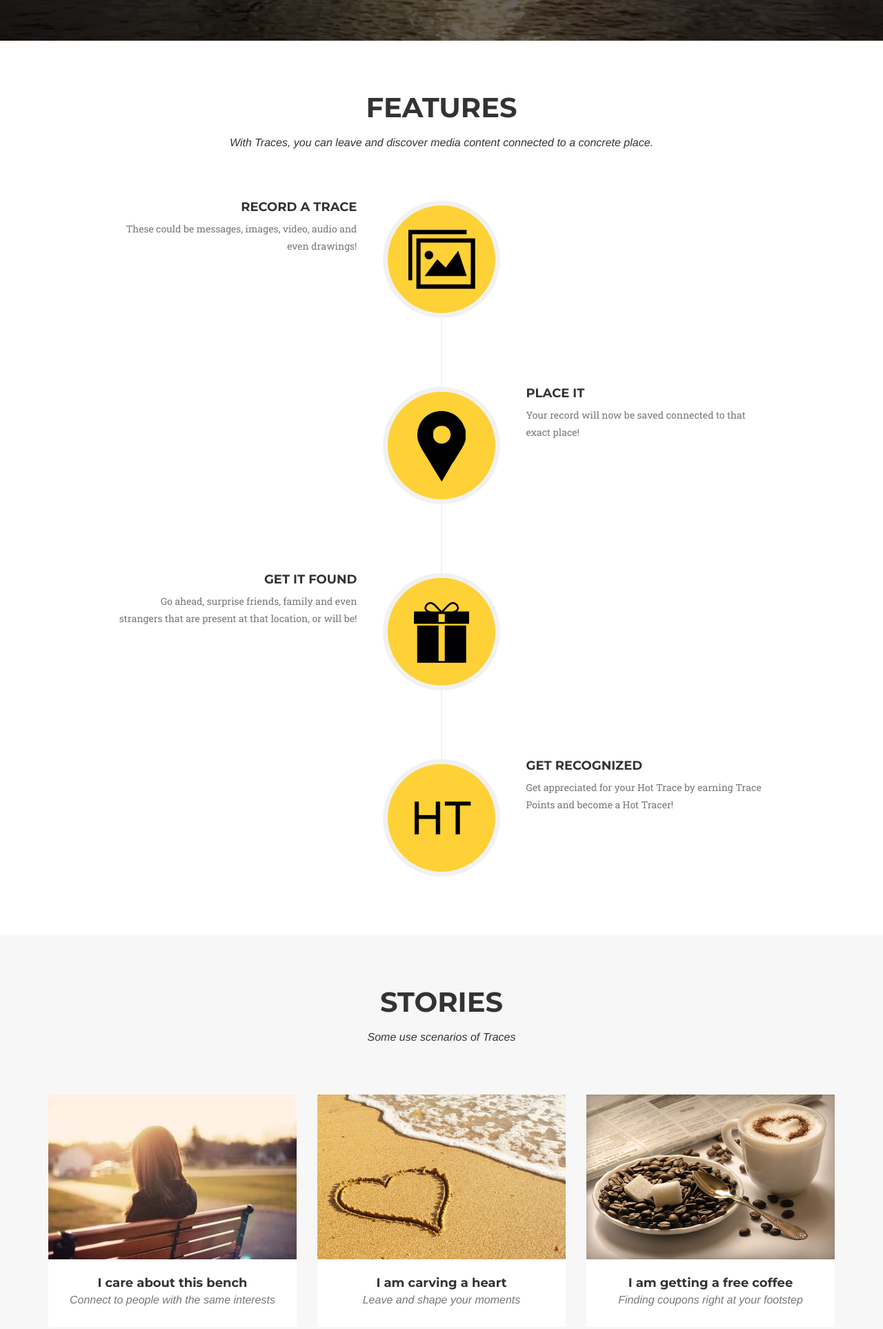
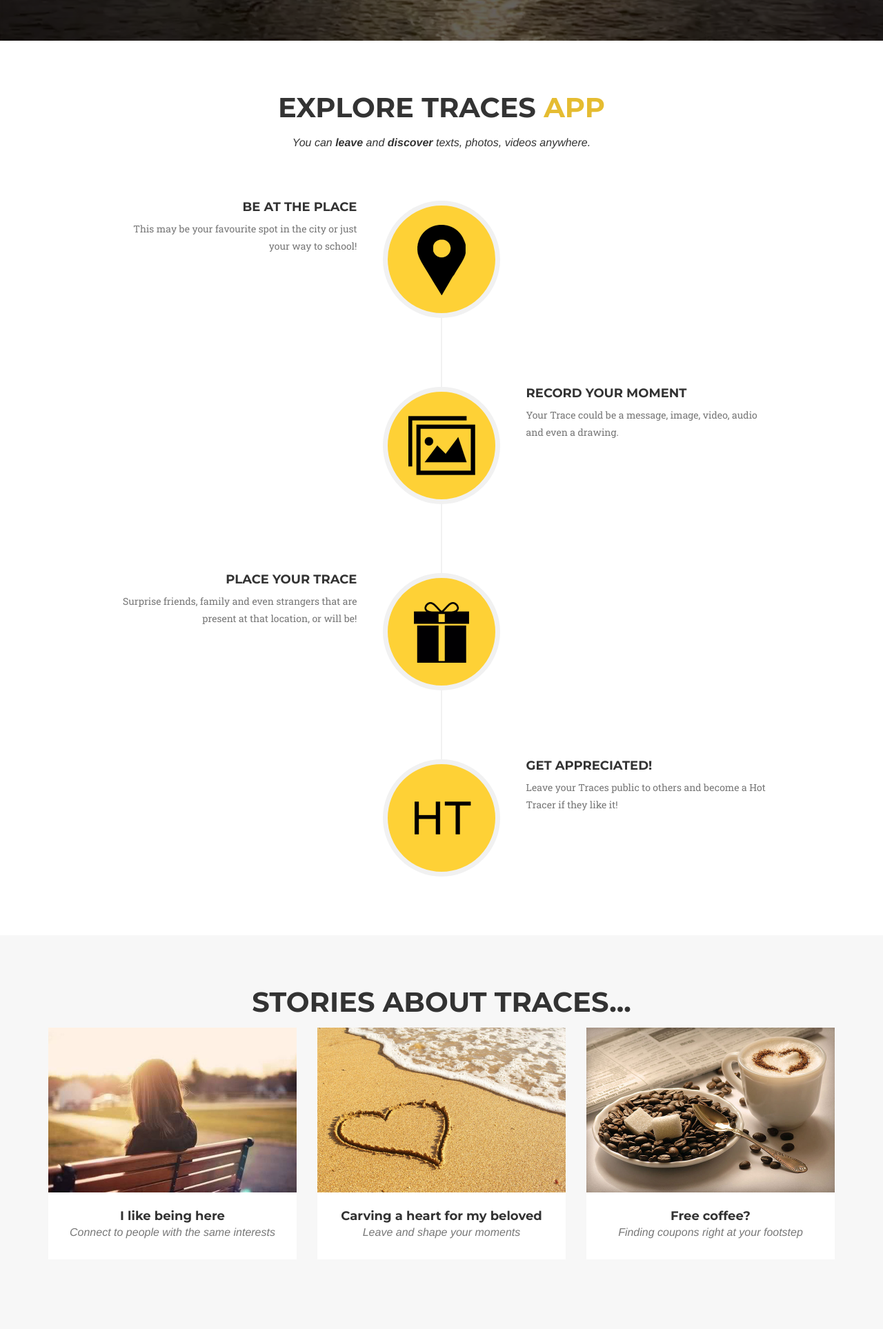
Before and after one commit to lpillmann/sandbox2, a plain HTML site: page index.html in a window 1280 px wide. Shown: the part 661-2588 px from the top of the page at 69% size. Drawn offline with nearby package versions, Linux system fonts and the light colour scheme; a web font is replaced by a local one.

Commit message:
changes sandbox2

```diff
--- a/css/traces.css
+++ b/css/traces.css
@@ -1,6 +1,10 @@
 body {
     overflow-x: hidden;
     font-family: "Roboto Slab","Helvetica Neue",Helvetica,Arial,sans-serif;
+}
+
+#appText {
+    color: #E5BC31;
 }
 
 .text-muted {
--- a/index.html
+++ b/index.html
@@ -84,8 +84,8 @@
             <div class="cover" data-color="black"></div>
             <div class="container">
                 <div class="intro-text">
-                    <div class="intro-lead-in">Bring places to life</div>
-                    <div class="intro-heading">Surprise others</div>
+                    <div class="intro-lead-in">Surprise others</div>
+                    <div class="intro-heading">Bring places to life</div>
                     <a href="#features" class="page-scroll btn btn-xl">Tell Me More</a>
                 </div>
             </div>
@@ -96,8 +96,8 @@
         <div class="container">
             <div class="row">
                 <div class="col-lg-12 text-center">
-                    <h2 class="section-heading">Features</h2>
-                    <h3 class="section-subheading text-muted">With Traces, you can leave and discover media content connected to a concrete place.</h3>
+                    <h2 class="section-heading">Explore Traces <span id="appText">App</span></h2>
+                    <h3 class="section-subheading text-muted">You can <strong>leave</strong> and <strong>discover</strong> texts, photos, videos anywhere.</h3>
                 </div>
             </div>
             <div class="row">
@@ -105,27 +105,27 @@
                     <ul class="timeline">
                         <li>
                             <div class="timeline-image">
-                                <img class="img-circle img-responsive" src="img/features/1.png" alt="">
+                                <img class="img-circle img-responsive" src="img/features/2.png" alt="">
                             </div>
                             <div class="timeline-panel">
                                 <div class="timeline-heading">
-                                    <h4>Record a trace</h4>
+                                    <h4>Be at the place</h4>
                                 </div>
                                 <div class="timeline-body">
-                                    <p class="text-muted">These could be messages, images, video, audio and even drawings!</p>
+                                    <p class="text-muted">This may be your favourite spot in the city or just your way to school!</p>
                                 </div>
                             </div>
                         </li>
                         <li class="timeline-inverted">
                             <div class="timeline-image">
-                                <img class="img-circle img-responsive" src="img/features/2.png" alt="">
+                                <img class="img-circle img-responsive" src="img/features/1.png" alt="">
                             </div>
                             <div class="timeline-panel">
                                 <div class="timeline-heading">
-                                    <h4>Place it</h4>
+                                    <h4>Record your moment</h4>
                                 </div>
                                 <div class="timeline-body">
-                                    <p class="text-muted">Your record will now be saved connected to that exact place!</p>
+                                    <p class="text-muted">Your Trace could be a message, image, video, audio and even a drawing.</p>
                                 </div>
                             </div>
                         </li>
@@ -135,10 +135,10 @@
                             </div>
                             <div class="timeline-panel">
                                 <div class="timeline-heading">
-                                    <h4>Get it found</h4>
+                                    <h4>Place your Trace</h4>
                                 </div>
                                 <div class="timeline-body">
-                                    <p class="text-muted">Go ahead, surprise friends, family and even strangers that are present at that location, or will be!</p>
+                                    <p class="text-muted">Surprise friends, family and even strangers that are present at that location, or will be!</p>
                                 </div>
                             </div>
                         </li>
@@ -148,10 +148,10 @@
                             </div>
                             <div class="timeline-panel">
                                 <div class="timeline-heading">
-                                    <h4>Get recognized</h4>
+                                    <h4>Get appreciated!</h4>
                                 </div>
                                 <div class="timeline-body">
-                                    <p class="text-muted">Get appreciated for your Hot Trace by earning Trace Points and become a Hot Tracer!</p>
+                                    <p class="text-muted">Leave your Traces public to others and become a Hot Tracer if they like it!</p>
                                 </div>
                             </div>
                         </li>
@@ -166,8 +166,8 @@
         <div class="container">
             <div class="row">
                 <div class="col-lg-12 text-center">
-                    <h2 class="section-heading">Stories</h2>
-                    <h3 class="section-subheading text-muted">Some use scenarios of Traces</h3>
+                    <h2 class="section-heading">Stories about Traces...</h2>
+                    <!-- <h3 class="section-subheading text-muted">Some use scenarios of Traces</h3> -->
                 </div>
             </div>
             <div class="row">
@@ -181,7 +181,7 @@
                         <img src="img/bench.jpg" class="img-responsive" alt="">
                     </a>
                     <div class="portfolio-caption">
-                        <h4>I care about this bench</h4>
+                        <h4>I like being here</h4>
                         <p class="text-muted">Connect to people with the same interests</p>
                     </div>
                 </div>
@@ -195,7 +195,7 @@
                         <img src="img/heart.jpg" class="img-responsive" alt="">
                     </a>
                     <div class="portfolio-caption">
-                        <h4>I am carving a heart</h4>
+                        <h4>Carving a heart for my beloved</h4>
                         <p class="text-muted">Leave and shape your moments</p>
                     </div>
                 </div>
@@ -209,7 +209,7 @@
                         <img src="img/coffee.jpg" class="img-responsive" alt="">
                     </a>
                     <div class="portfolio-caption">
-                        <h4>I am getting a free coffee</h4>
+                        <h4>Free coffee?</h4>
                         <p class="text-muted">Finding coupons right at your footstep</p>
                     </div>
                 </div>
@@ -217,7 +217,7 @@
         </div>
     </section>
 
-    <!-- Team Section -->
+    <!-- Team Section --
     <section id="team" class="bg-light-gray">
         <div class="container">
             <div class="row">
@@ -293,14 +293,14 @@
                 </div>
             </div>
         </div>
-    </section>
+    </section> -->
 
     <section id="contact">
 
             <div class="row">
                 <div class="col-lg-12 text-center">
                     <h2 class="section-heading">We keep you posted</h2>
-                    <h3 class="section-subheading">Join the waiting list for the beta</h3>
+                    <h3 class="section-subheading">Join the waiting list for the beta version</h3>
                 </div>
             </div>
 
@@ -392,7 +392,7 @@ Imagine living in Amsterdam. Amsterdam is full of <strong>beautiful places</stro
                             <h2>I am carving a heart</h2>
                             <p class="item-intro text-muted">Leave and shape your moments</p>
                             <img class="img-responsive img-centered" src="img/heart.jpg" alt="">
-                            <p>Think of all the moments we life through without properly realizing how unique the moments are. The <strong>small moments</strong>. The moments attached to <strong>beautiful places</strong>. Imagine for example that your lover visits you and you are walking on a <strong>beach during sunset</strong>. You are very much in love. While the beach may seem a normal place, at that point for you it is the <strong>creator of your special moment</strong>.<br><br> We at Traces believe those moments should be saved and shared with people that visit that place after you. Those places deserve to get recognized, the moments deserve to be shared. Friends, family or even strangers will get a happy surprise.
+                            <p>Think of all the moments we live through without properly realizing how unique the moments are. The <strong>small moments</strong>. The moments attached to <strong>beautiful places</strong>. Imagine for example that your lover visits you and you are walking on a <strong>beach during sunset</strong>. You are very much in love. While the beach may seem a normal place, at that point for you it is the <strong>creator of your special moment</strong>.<br><br> We at Traces believe those moments should be saved and shared with people that visit that place after you. Those places deserve to get recognized, the moments deserve to be shared. Friends, family or even strangers will get a happy surprise.
                             </br></br>Just make a <strong>trace</strong> with your drawn heart in the sand of the beach. Or even better, <strong>draw the heart</strong> directly on the picture of the beach. With Traces, almost everything can be connected to your place!
                             </p>
                             <button type="button" class="btn btn-primary" data-dismiss="modal"><i class="fa fa-times"></i> Close Story</button>
```
